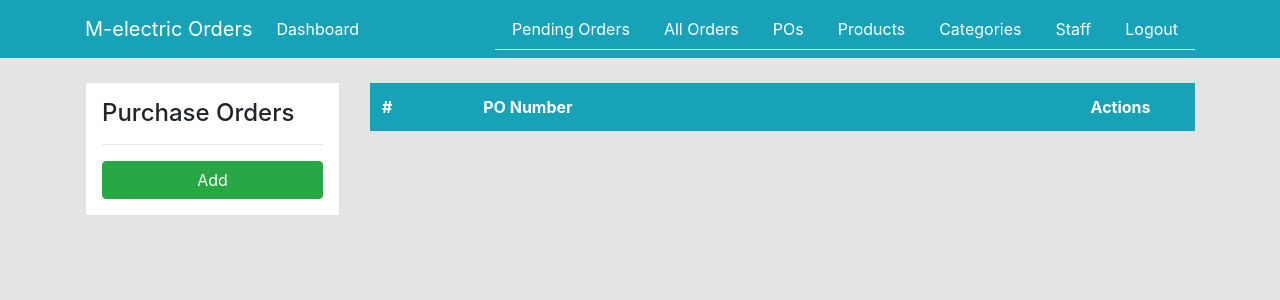
After one commit to PaulCabeza/orders-mgmt-melectric, a Django app: page /pos in a window 1280 px wide. The commit adds this page. Shown: the top 300 px of the page. Run offline with Django 3.2, Linux system fonts and the light colour scheme; a user stored in the database is signed in; lists and menus that the app fills with data are empty; some libraries are stand-ins or nearby versions.

Commit message:
added boilerplate to add POs main page, before applying migration to create PO model

```diff
--- a/dashboard/models.py
+++ b/dashboard/models.py
@@ -9,6 +9,10 @@ STATUS = (
 	('Pending','Pending'),
 	('Approved','Approved'),
 )
+
+class Po(models.Model):
+	po_number = models.PositiveIntegerField(null=True, default=0)
+	created = models.DateTimeField(auto_now_add=True)
 
 class PedidosUser(models.Model):
 	email = models.EmailField('Email')
--- a/dashboard/urls.py
+++ b/dashboard/urls.py
@@ -16,4 +16,5 @@ urlpatterns = [
     path('categories', views.categories, name='categories'),
     path('category-delete/<int:category_id>', views.category_delete, name='category-delete'),
     path('category-update/<int:category_id>', views.category_update, name='category-update'),
+    path('pos', views.pos, name='pos'),
 ]
--- a/dashboard/views.py
+++ b/dashboard/views.py
@@ -12,6 +12,11 @@ from .models import Order, Product, ThroughModel, Category
 from .forms import CategoryForm, ProductForm, OrderForm
 
 # Create your views here.
+
+@login_required
+def pos(request):
+    context = {}
+    return render(request, 'dashboard/pos.html', context)
 
 @login_required
 def categories(request):
--- /dev/null
+++ b/templates/dashboard/pos.html
@@ -0,0 +1,55 @@
+{% extends 'partials/base.html' %}
+{% block title %} Purchase Orders {% endblock %}
+{% load crispy_forms_tags %}
+{% block content %}
+
+    <!--Table-->
+    <div class="container">
+        <div class="row my-4">
+            <div class="col-md-3">
+
+                <div class="border bg-white p-3">
+                    <h4>Purchase Orders</h4>
+                    <hr>
+                    <form method="POST">
+                        {% csrf_token %}
+                        {{ form|crispy }}
+
+                        <input class="btn btn-success btn-block" type="submit" value="Add">
+                    </form>
+                </div>
+            </div>
+            <div class="col-md-9">
+                <table class="table bg-white">
+                    <thead class="bg-info">
+                        <tr class="text-white">
+                            <th scope="col" class="col-1" >#</th>
+
+                            <th scope="col" class="col-6">PO Number</th>
+                            <th scope="col" class="col-1">Actions</th>
+
+                        </tr>
+                    </thead>
+                    <tbody>
+                    {% for category in categories_list %}
+                        <tr>
+                            <th scope="row">{{ forloop.counter }}</th>
+                            <td>{{ category.category_name }}</td>
+
+                            <td>
+                                <a class="btn btn-info btn-sm" href="{% url 'category-update' category.id %}">Edit</a>
+                                <a class="btn btn-danger btn-sm" href="{% url 'category-delete' category.id %}">Del</a>
+                            </td>
+                        </tr>
+                    {% endfor %}
+                    </tbody>
+                </table>
+            </div>
+        </div>
+
+    </div>
+
+
+
+    <!--End Table-->
+{% endblock %}
--- a/templates/partials/nav.html
+++ b/templates/partials/nav.html
@@ -27,6 +27,11 @@
 
                 <li class="nav-item active">
                     <a class="nav-link text-white" href="{% url 'all-orders' %}">All Orders <span
+                            class="sr-only">(current)</span></a>
+                </li>
+
+                <li class="nav-item active">
+                    <a class="nav-link text-white" href="{% url 'pos' %}">POs <span
                             class="sr-only">(current)</span></a>
                 </li>
 
```
